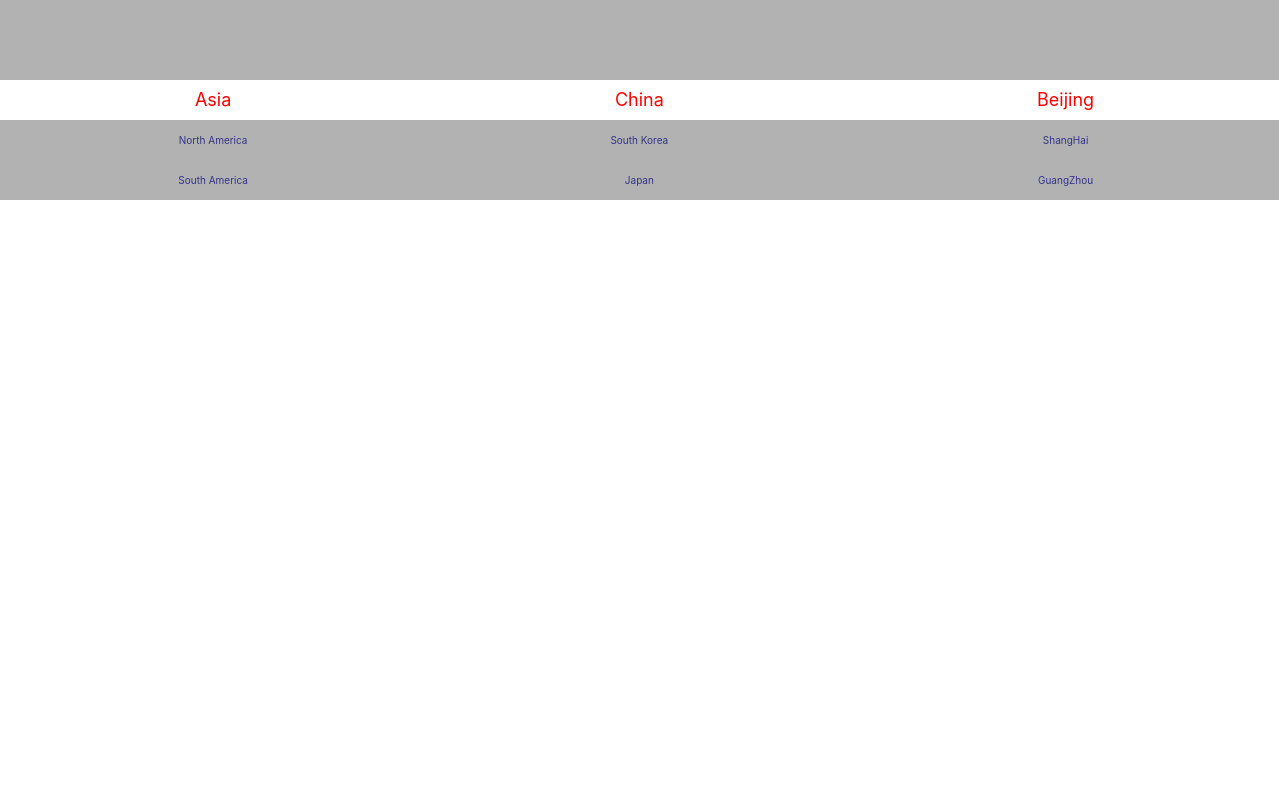
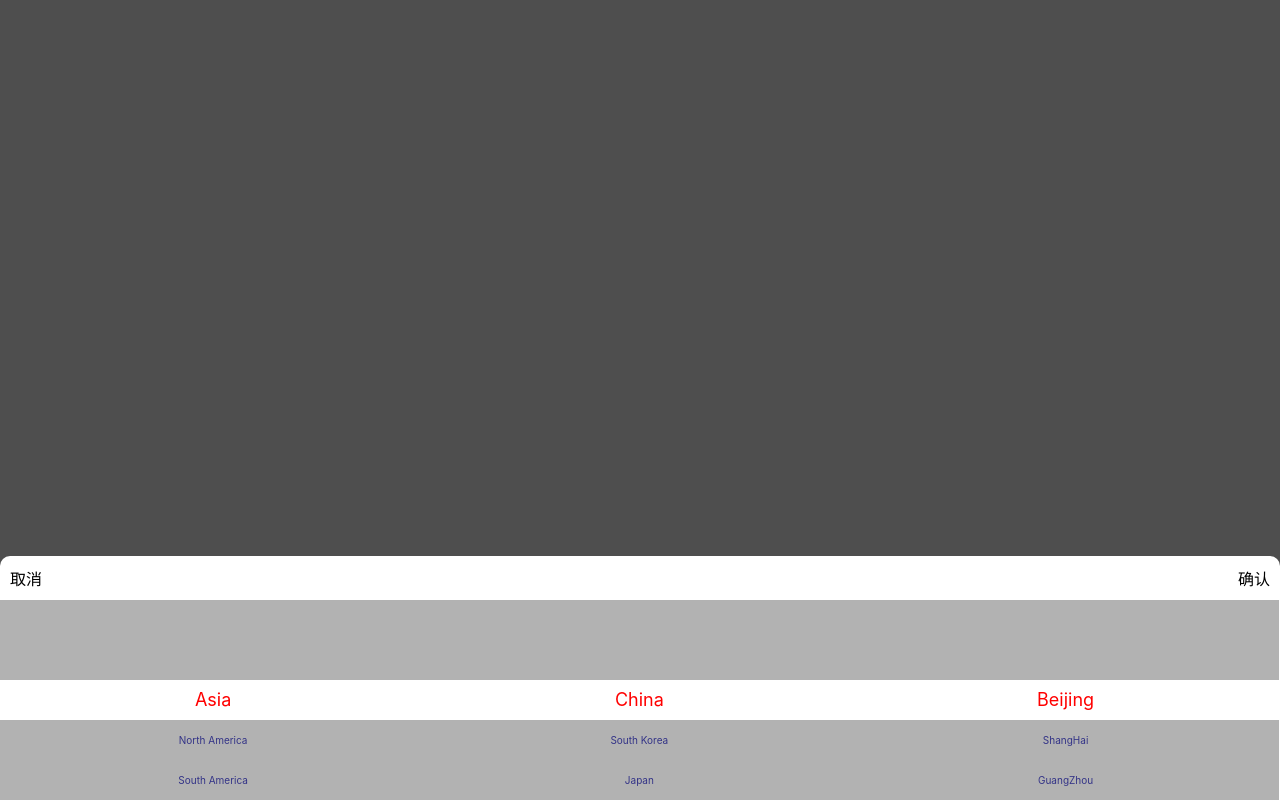
Before and after one commit to lexguy/react-slidepicker, a React (Create React App) app: page / in a window 1280 px wide. Built offline with nearby package versions, Linux system fonts and the light colour scheme.

Commit message:
oncechange/递归写法

```diff
--- a/src/Test/slide.js
+++ b/src/Test/slide.js
@@ -1,7 +1,7 @@
 /*
  * @Author: xuwei
  * @Date: 2021-01-08 11:20:53
- * @LastEditTime: 2021-01-22 18:32:40
+ * @LastEditTime: 2021-01-23 17:19:56
  * @LastEditors: xuwei
  * @Description:
  */
@@ -11,10 +11,20 @@ import Data from "./json/slidethree.json";
 
 export default function App() {
   return (
-    <div>
+    <div
+      style={{
+        backgroundColor: "#333333dd",
+        height: `100vh`,
+        display: "flex",
+        flexDirection: "column",
+        flex: 1,
+        justifyContent: "flex-end",
+      }}
+    >
       <CascadePicker
         dataSource={Data}
         pickerDeep={3}
+        onceChange={(arr) => console.info("arr", arr)}
         pickerStyle={{
           visibleNum: 5,
           itemHeight: 40,
--- a/src/react-slidepicker/src/index.tsx
+++ b/src/react-slidepicker/src/index.tsx
@@ -1,16 +1,13 @@
 /*
  * @Author: xuwei
  * @Date: 2021-01-08 10:41:34
- * @LastEditTime: 2021-01-22 23:12:04
+ * @LastEditTime: 2021-01-23 17:24:28
  * @LastEditors: xuwei
  * @Description:
  */
-import React, { createRef, MutableRefObject, useRef } from "react";
+import React, { CSSProperties } from "react";
 import { defaultSingleProps, ISingleProps, Slide } from "./single";
 
-interface IRef {
-  resetData: () => void;
-}
 interface IPickerProps {
   dataSource: any[];
   pickerDeep: number;
@@ -36,106 +33,63 @@ const defaultProps = {
 class CascadePicker extends React.PureComponent<IPickerProps> {
   static defaultProps = defaultProps;
   state: {
-    lv1List: [];
-    lv2List: [];
-    lv3List: [];
+    lists: any[];
   };
-  result: any[]; //保存已选择的结果,只存 Index
+  resultIndexs: any[]; //保存已选择的结果,只存 Index
+  resultArray: any[];
   constructor(props: any) {
     super(props);
     this.state = {
-      lv1List: [],
-      lv2List: [],
-      lv3List: [],
+      lists: this.initState(),
     };
-    this.result = [];
+    this.resultIndexs = [];
+    this.resultArray = [];
   }
 
-  componentDidMount() {
-    this.dismantleL1Data();
-  }
-
-  /** ----------------------------------- State ----------------------------------------- */
-  dismantleL1Data = () => {
-    const { dataSource, pickerDeep, onceChange } = this.props;
-    const lv1List = [];
-    for (let i = 0; i < dataSource.length; i++) {
-      const element = dataSource[i];
-      const { list, ...lv1Item } = element;
-      lv1List[i] = lv1Item;
-    }
-    this.setState({ lv1List });
-    if (pickerDeep === 1 && onceChange) {
-      onceChange(lv1List[0]);
-    } else {
-      this.dismantleL2Data();
-    }
-  };
-
-  dismantleL2Data = () => {
-    const { dataSource, pickerDeep, onceChange } = this.props;
-
-    this.result[1] = 0;
-    const lv1obj = dataSource[this.result[0] || 0];
-    const lv2List = lv1obj.list;
-    if (lv2List && lv2List.length > 0) {
-      this.setState({ lv2List: lv1obj.list }, () => {
-        this.dismantleL3Data(lv1obj.list);
-      });
-    } else {
-      this.setState({ lv2List: [], lv3List: [] });
-    }
-
-    if (pickerDeep === 2 && onceChange) {
-      // onceChange(lv1obj, lv2List[0]);
-    }
-  };
-
-  dismantleL3Data = (plv2List?: { list: [] }[]) => {
-    const { pickerDeep, onceChange } = this.props;
-
-    this.result[2] = 0;
-    const lv2List = plv2List || this.state.lv2List;
-    const lv2Index = this.result[1];
-    const lv2obj: { list: {}[] } = lv2List[lv2Index];
-    const lv3List = lv2obj?.list || [];
-    if (lv2obj && lv2obj.list && lv2obj.list.length > 0) {
-      this.setState({ lv3List: lv2obj.list });
-    } else {
-      this.setState({ lv3List: [] });
-    }
-    if (pickerDeep === 3 && onceChange) {
-      onceChange(lv3List[0]);
-    }
+  initState = () => {
+    const lists = new Array(this.props.pickerDeep).fill([]);
+    lists[0] = this.props.dataSource;
+    return lists;
   };
 
   /** ----------------------------------- Data ----------------------------------------- */
 
-  setData = (checkedIndex: number, inparindex: number) => {
-    this.result[inparindex] = checkedIndex;
-    const { pickerDeep } = this.props;
-    if (inparindex === 0 && pickerDeep > 1) {
-      this.dismantleL2Data();
-    } else if (inparindex === 1) {
-      this.dismantleL3Data();
+  // 当前操作的数组，当前数组第几个被选中，当前数组是第几轮
+  // 递归
+  dismantleBebindData = (array: any[], index: number, inparIndex: number) => {
+    const { pickerDeep, onceChange } = this.props;
+    const lists = this.state.lists.slice();
+    const curObj = array[index];
+    curObj && (this.resultArray[inparIndex] = curObj);
+    if (array && array.length > 0) {
+      lists[inparIndex] = array;
+      this.setState({ lists }, () => {
+        inparIndex++;
+        this.dismantleBebindData(curObj.list || [], 0, inparIndex);
+      });
+    } else {
+      for (let i = inparIndex; i < pickerDeep; i++) {
+        lists[i] = [];
+        this.resultArray[i] = {};
+      }
+      this.setState({ lists });
+      onceChange && onceChange(this.resultArray);
     }
-    // console.info("check", checkedIndex);
-    // console.info("inparindex", inparindex);
-    // console.info("[]", this.result);
-    // this.props.onceChange && this.props.onceChange();
-    // console.info("", this.bundleData());
   };
 
-  bundleData = () => {
-    const { pickerDeep } = this.props;
-    const { lv1List, lv2List, lv3List } = this.state;
-    const [r1, r2, r3] = this.result;
-    if (pickerDeep === 1) {
-      return lv1List[r1];
-    } else if (pickerDeep === 2) {
-      return [lv1List[r1], lv2List[r2]];
-    } else {
-      return [lv1List[r1], lv2List[r2], lv3List[r3]];
+  setData = (checkedIndex: number, inparindex: number) => {
+    this.setResult(checkedIndex, inparindex);
+    this.dismantleBebindData(
+      this.state.lists[inparindex],
+      checkedIndex,
+      inparindex
+    );
+  };
+
+  setResult = (checkedIndex: number, inparindex: number) => {
+    this.resultIndexs[inparindex] = checkedIndex;
+    for (let i = inparindex + 1; i < this.props.pickerDeep; i++) {
+      this.resultIndexs[i] = 0;
     }
   };
 
@@ -143,35 +97,59 @@ class CascadePicker extends React.PureComponent<IPickerProps> {
   render() {
     const TProps = this.props;
     const SingleProps = TProps.pickerStyle;
-    const { lv1List, lv2List, lv3List } = this.state;
-    const listArray = [lv1List, lv2List, lv3List];
     return (
       <div
         style={{
-          height: SingleProps.visibleNum * SingleProps.itemHeight,
-          flexDirection: "row",
-          display: "flex",
-          overflow: "hidden",
+          backgroundColor: "#fff",
+          borderTopLeftRadius: 10,
+          borderTopRightRadius: 10,
         }}
       >
-        {new Array(TProps.pickerDeep).fill(1).map((ele, index) => {
-          return (
+        <div
+          style={{
+            display: "flex",
+            flexDirection: "row",
+            justifyContent: "space-between",
+            alignItems: "center",
+          }}
+        >
+          <span style={lbtnstyle}>取消</span>
+          <span style={rbtnstyle}>确认</span>
+        </div>
+        <div
+          style={{
+            height: SingleProps.visibleNum * SingleProps.itemHeight,
+            flexDirection: "row",
+            display: "flex",
+            overflow: "hidden",
+          }}
+        >
+          {this.state.lists.map((ele, index) => (
             <Slide
               key={index}
               {...SingleProps}
               pickerDeep={TProps.pickerDeep}
-              list={listArray[index]}
+              list={ele}
               index={index}
               inparindex={index}
               done={this.setData}
             />
-          );
-        })}
-
-        <div />
+          ))}
+          <div />
+        </div>
       </div>
     );
   }
 }
 
+const lbtnstyle: CSSProperties = {
+  display: "inline-block",
+  padding: `10px`,
+  borderTopLeftRadius: 5,
+};
+const rbtnstyle: CSSProperties = {
+  display: "inline-block",
+  padding: `10px`,
+};
+
 export default { CascadePicker };
--- a/src/react-slidepicker/src/single.tsx
+++ b/src/react-slidepicker/src/single.tsx
@@ -1,7 +1,7 @@
 /*
  * @Author: xuwei
  * @Date: 2021-01-08 10:41:24
- * @LastEditTime: 2021-01-22 22:42:36
+ * @LastEditTime: 2021-01-23 11:37:18
  * @LastEditors: xuwei
  * @Description:
  */
@@ -89,7 +89,7 @@ function SingleSlide(props: ISingleProps = defaultSingleProps, ref: any) {
 
   // max min 是  wrapOffset 取值的最大最小值
   const maxOffset = unuseNum * itemHeight; // 初始偏移,只能向上滑动   向上滑动的时候产生减小的offset
-  const minOfffset = (unuseNum + 1 - list.length) * itemHeight; // 滑到最下面的偏移量
+  const minOfffset = (unuseNum + 1 - list?.length || 0) * itemHeight; // 滑到最下面的偏移量
 
   const [checkedIndex, setCheckedIndex] = useState(0);
 
@@ -108,10 +108,10 @@ function SingleSlide(props: ISingleProps = defaultSingleProps, ref: any) {
   }, [inparindex, done]);
 
   useEffect(() => {
+    comRef.wrapOffset = maxOffset;
+    comRef.divElement = document.querySelector(`#AniDiv${index}`);
     setAniOffset(maxOffset);
     setCheckedIndex(0);
-    comRef.wrapOffset = maxOffset;
-    comRef.divElement = document.querySelector(`#AniDiv${index}`);
     // eslint-disable-next-line react-hooks/exhaustive-deps
   }, [list]);
 
```
Also changed, not shown: 1 other file (tests, documents, lock files or other folders).
